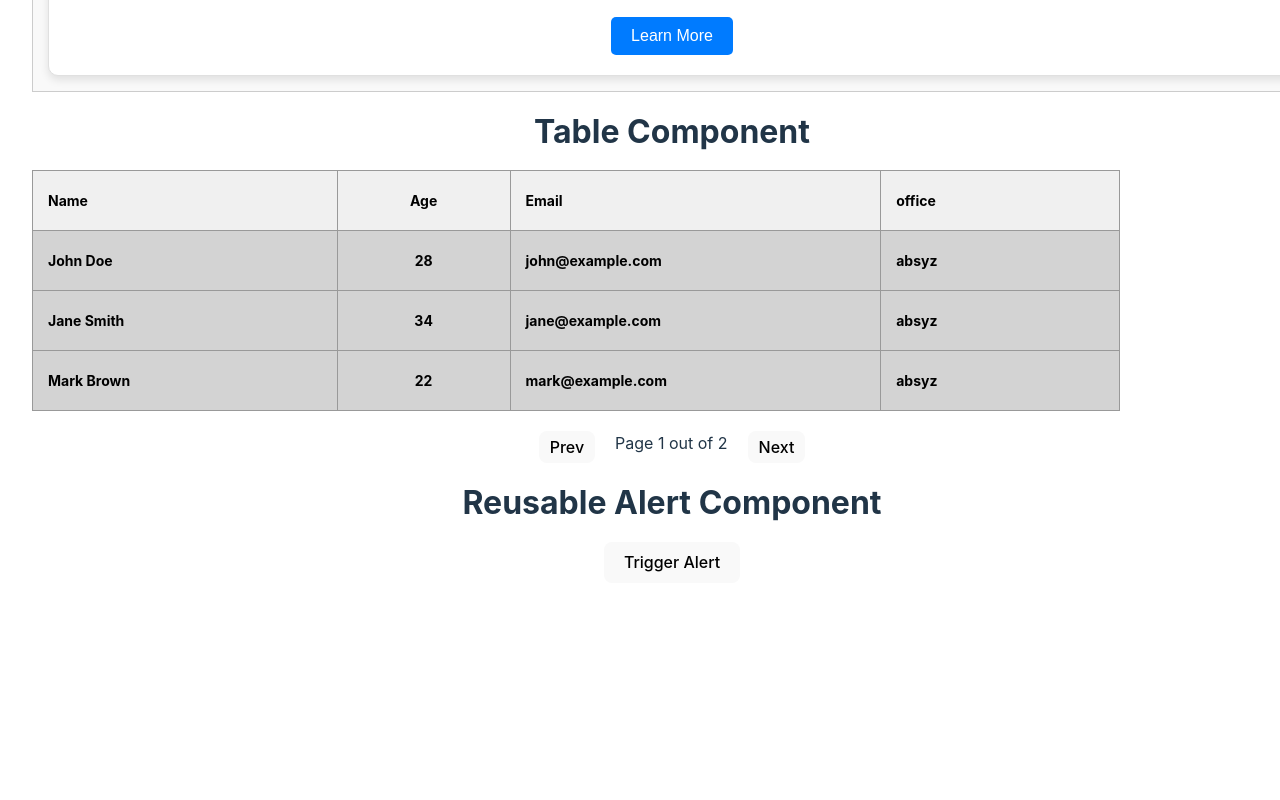
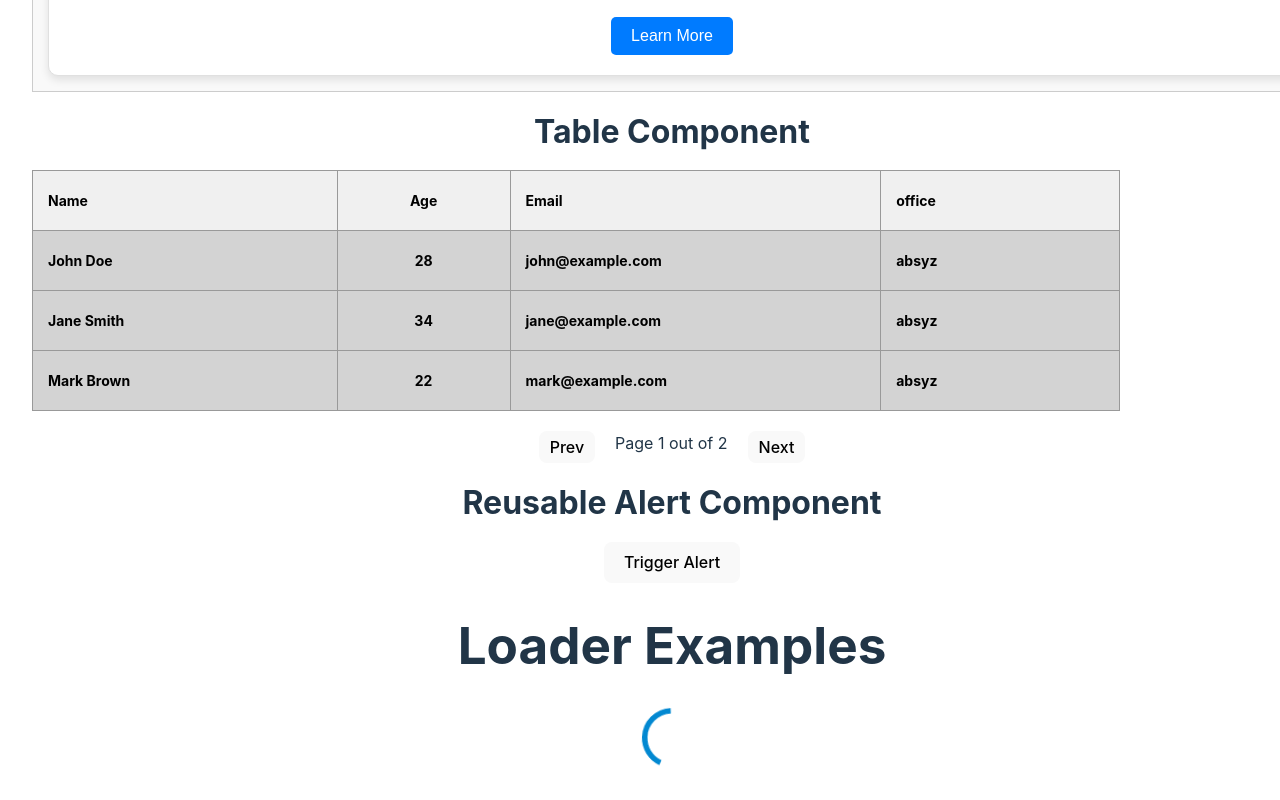
Before and after one commit to DivyaVala487/monorepo, a React (Vite) app: page / in a window 1280 px wide. Shown: the part 1727-2527 px from the top of the page. Before the commit the page ends 2342 px from the top, so only its background shows below. Built offline with nearby package versions, Linux system fonts and the light colour scheme.

Commit message:
added the loder reusable component

```diff
--- a/package.json
+++ b/package.json
@@ -13,7 +13,9 @@
     "@emotion/react": "^11.13.3",
     "@emotion/styled": "^11.13.0",
     "@mui/joy": "^5.0.0-beta.48",
+    "@mui/material": "^6.1.5",
     "date-fns": "^4.1.0",
+    "joi": "^17.13.3",
     "react": "^18.3.1",
     "react-dom": "^18.3.1"
   },
--- /dev/null
+++ b/src/components/Loader/Loader.css
@@ -0,0 +1,21 @@
+/* Loader.module.css */
+
+.loaderContainer {
+    display: flex;
+    flex-direction: column;
+    justify-content: center;
+    align-items: center;
+    width: 100%;
+  }
+
+  .fullScreen {
+    height: 100vh;
+  }
+
+  .buttonMarginTop {
+    margin-top: 16px;
+  }
+
+  .childrenMarginTop {
+    margin-top: 16px;
+  }
--- /dev/null
+++ b/src/components/Loader/Loader.tsx
@@ -0,0 +1,101 @@
+import React from 'react';
+import CircularProgress from '@mui/material/CircularProgress';
+import Box from '@mui/material/Box';
+import Button from '@mui/material/Button';
+import Joi from 'joi';
+import './Loader.css';
+
+type LoaderProps = {
+  size?: number;
+  color?: 'primary' | 'secondary' | 'inherit' | 'error' | 'info' | 'success' | 'warning';
+  thickness?: number;
+  variant?: 'indeterminate' | 'determinate';
+  value?: number;
+  showButton?: boolean;
+  buttonText?: string;
+  onClickButton?: () => void;
+  children?: React.ReactNode;
+  fullScreen?: boolean;
+  showLoadingText?: boolean;  // New prop to show text next to loader
+};
+
+const loaderSchema = Joi.object({
+  size: Joi.number().min(20).max(100).optional(),
+  color: Joi.string().valid('primary', 'secondary', 'inherit', 'error', 'info', 'success', 'warning').optional(),
+  thickness: Joi.number().min(1).max(10).optional(),
+  variant: Joi.string().valid('indeterminate', 'determinate').optional(),
+  value: Joi.number().min(0).max(100).optional(),
+  showButton: Joi.boolean().optional(),
+  buttonText: Joi.string().optional(),
+  fullScreen: Joi.boolean().optional(),
+  showLoadingText: Joi.boolean().optional(),
+});
+
+const Loader: React.FC<LoaderProps> = ({
+  size = 40,
+  color = 'primary',
+  thickness = 4,
+  variant = 'indeterminate',
+  value,
+  showButton = false,
+  buttonText = 'Retry',
+  onClickButton,
+  children,
+  fullScreen = false,
+  showLoadingText = false,
+}) => {
+  const { error } = loaderSchema.validate({
+    size,
+    color,
+    thickness,
+    variant,
+    value,
+    showButton,
+    buttonText,
+    fullScreen,
+    showLoadingText,
+  });
+
+  if (error) {
+    console.warn('Loader component validation error:', error.message);
+  }
+
+  return (
+    <Box className={`loaderContainer ${fullScreen ? 'fullScreen' : ''}`}>
+
+      {showLoadingText ? (
+        <Button
+          variant="contained"
+          color={color}
+          startIcon={<CircularProgress size={20} color="inherit" thickness={thickness} />}
+          onClick={onClickButton}
+        >
+          Loading…
+        </Button>
+      ) : (
+        <>
+          <CircularProgress
+            size={size}
+            color={color}
+            thickness={thickness}
+            variant={variant}
+            value={variant === 'determinate' ? value : undefined}
+          />
+          {children && <Box className="childrenMarginTop">{children}</Box>}
+          {showButton && (
+            <Button
+              variant="contained"
+              color={color}
+              onClick={onClickButton}
+              className="buttonMarginTop"
+            >
+              {buttonText}
+            </Button>
+          )}
+        </>
+      )}
+    </Box>
+  );
+};
+
+export default Loader;
--- a/src/components/ParentComponent/ParentComponent.tsx
+++ b/src/components/ParentComponent/ParentComponent.tsx
@@ -8,9 +8,10 @@ import ReusableModal from "../ResuableModel/ResuableModel";
 import Tooltip from "../ToolTip/Tooltip";
 import Calendar from "../Calender/Calender";
 import "./ParentComponent.css";
-import Tabs from '../Tabs/Tabs';
+import Tabs from "../Tabs/Tabs";
 import Table from "../Table/MainTable/MainTable";
 import Alerts from "../Alerts/Alerts";
+import Loader from "../Loader/Loader";
 
 const ParentComponent = () => {
   const [logout, setLogOut] = useState(false);
@@ -168,7 +169,6 @@ const handleButtonClick = () => {
     }, 5000); // Auto-hide after 5 seconds
   };
 
-
   //   for the calender functionality
 
   const [selectedDate, setSelectedDate] = useState(new Date());
@@ -178,65 +178,76 @@ const handleButtonClick = () => {
     console.log("Selected Date:", date);
   };
   const data = [
-    { name: 'John Doe', age: 28, email: 'john@example.com', office:"absyz" },
-    { name: 'Jane Smith', age: 34, email: 'jane@example.com',office:"absyz" },
-    { name: 'Mark Brown', age: 22, email: 'mark@example.com', office:"absyz" },
-    { name: 'Sara White', age: 27, email: 'sara@example.com',  office:"absyz" },
+    { name: "John Doe", age: 28, email: "john@example.com", office: "absyz" },
+    { name: "Jane Smith", age: 34, email: "jane@example.com", office: "absyz" },
+    { name: "Mark Brown", age: 22, email: "mark@example.com", office: "absyz" },
+    { name: "Sara White", age: 27, email: "sara@example.com", office: "absyz" },
 
-    { name: 'Alex Green', age: 31, email: 'alex@example.com',office:"absyz" },
+    { name: "Alex Green", age: 31, email: "alex@example.com", office: "absyz" },
   ];
 
-  const headers = ['Name', 'Age', 'Email','office'];
+  const headers = ["Name", "Age", "Email", "office"];
 
   //   Tabs Items
   const tabItems = [
     {
-      label: 'Home',
+      label: "Home",
       content: (
         <div className="card">
           <div className="card-icon">
-            <img src="https://i.pinimg.com/236x/8b/8d/68/8b8d68a2fbfd23930de9dbc9da6fb0c2.jpg" alt="Icon 1" />
+            <img
+              src="https://i.pinimg.com/236x/8b/8d/68/8b8d68a2fbfd23930de9dbc9da6fb0c2.jpg"
+              alt="Icon 1"
+            />
           </div>
           <h3 className="card-title">Welcome to Our Website</h3>
           <p className="card-description">
-            Discover our amazing services and offerings. Our platform is designed to help you achieve your goals effortlessly.
+            Discover our amazing services and offerings. Our platform is
+            designed to help you achieve your goals effortlessly.
           </p>
           <button className="card-button">Learn More</button>
         </div>
       ),
     },
     {
-      label: 'About Us',
+      label: "About Us",
       content: (
         <div className="card">
           <div className="card-icon">
-            <img src="https://i.pinimg.com/236x/d8/77/1e/d8771ea436d8ade2301502171d61c272.jpg" alt="Icon 2" />
+            <img
+              src="https://i.pinimg.com/236x/d8/77/1e/d8771ea436d8ade2301502171d61c272.jpg"
+              alt="Icon 2"
+            />
           </div>
           <h3 className="card-title">Who We Are</h3>
           <p className="card-description">
-            We are a dedicated team committed to providing excellent service and solutions tailored to your needs.
+            We are a dedicated team committed to providing excellent service and
+            solutions tailored to your needs.
           </p>
           <button className="card-button">Get Started</button>
         </div>
       ),
     },
     {
-      label: 'Contact Us',
+      label: "Contact Us",
       content: (
         <div className="card">
           <div className="card-icon">
-            <img src="https://i.pinimg.com/236x/6a/99/ee/6a99ee843798375c5f7049316e8d31ed.jpg" alt="Icon 3" />
+            <img
+              src="https://i.pinimg.com/236x/6a/99/ee/6a99ee843798375c5f7049316e8d31ed.jpg"
+              alt="Icon 3"
+            />
           </div>
           <h3 className="card-title">Get in Touch</h3>
           <p className="card-description">
-            We would love to hear from you! Reach out to us for any questions, feedback, or assistance.
+            We would love to hear from you! Reach out to us for any questions,
+            feedback, or assistance.
           </p>
           <button className="card-button">Contact Us</button>
         </div>
       ),
     },
   ];
-
 
   return (
     <div>
@@ -333,8 +344,6 @@ const tabItems = [
         </Tooltip>
 
         {/* for the calender */}
-
-
       </div>
       <div className="calender">
         <h1 className="responsive-heading">Reusable Calendar</h1>
@@ -347,7 +356,11 @@ const tabItems = [
 
       <div>
         <h1 className="responsive-heading">Reusable Tabs Component</h1>
-      <Tabs tabs={tabItems} activeTabColor="purple" inactiveTabColor="lightgray" />
+        <Tabs
+          tabs={tabItems}
+          activeTabColor="purple"
+          inactiveTabColor="lightgray"
+        />
       </div>
       <div>
         <h1 className="responsive-heading">Table Component</h1>
@@ -360,9 +373,9 @@ const tabItems = [
           //   rowHoverColor="white"
           rowBorderColor="#ddd"
           rowTextAlign="center"
-      colWidths={['200px', '100px', '250px']}
-      colAlignments={['left', 'center', 'left']}
-      colHoverBackgroundColors={['#d0d0d0', '#d0d0d0', '#d0d0d0']}
+          colWidths={["200px", "100px", "250px"]}
+          colAlignments={["left", "center", "left"]}
+          colHoverBackgroundColors={["#d0d0d0", "#d0d0d0", "#d0d0d0"]}
           tableWidth="85%"
           tableBorderCollapse={true}
           paginationProps={{
@@ -409,10 +422,17 @@ const tabItems = [
             zIndex={1000}
             onClose={() => setShowAlert(false)} // Close alert when close button is clicked
           />
-
         )}
       </div>
 
+      <div>
+      <h1>Loader Examples</h1>
+      <Loader size={60} color="info" />
+      {/* <Loader size={60} color="success" thickness={6} /> */}
+      {/* <Loader variant="determinate" value={50} /> */}
+      {/* <Loader showButton buttonText="Retry" /> */}
+      {/* <Loader showLoadingText />  */}
+    </div>
     </div>
   );
 };
```
Also changed, not shown: 1 other file (tests, documents, lock files or other folders). Lines whose indentation alone changed are shown as unchanged.
